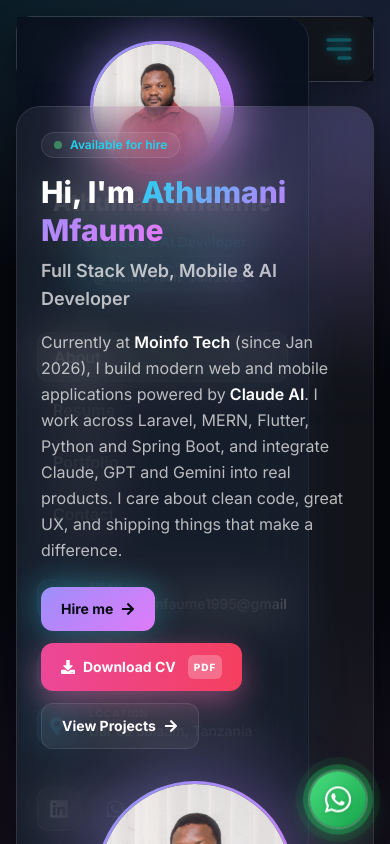
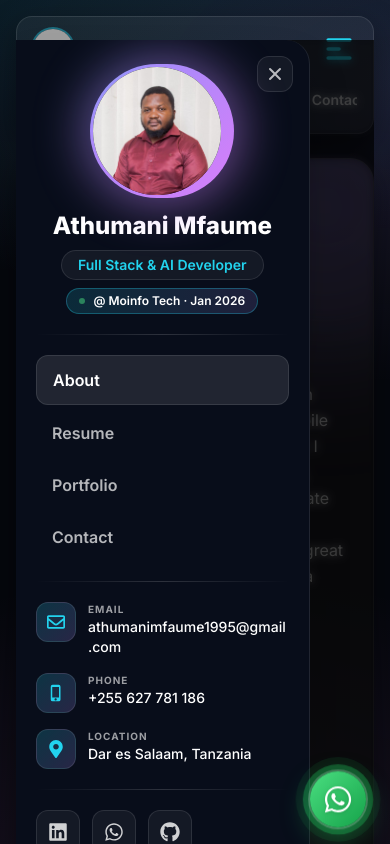
Before and after one commit to athumaniMfaume/athumani-portfolio, a React (Vite) app: page / in a window 390 px wide. Both pictures are taken after a click on the icon 339 px from the left and 49 px from the top of the page. Shown: the top 844 px of the page. Built offline with nearby package versions, Linux system fonts and the light colour scheme; grey boxes are pictures that could not be loaded.

Commit message:
change mobile view

```diff
--- a/src/components/Navbar.jsx
+++ b/src/components/Navbar.jsx
@@ -1,6 +1,6 @@
 import React, { useState } from 'react'
 import { NavLink } from 'react-router-dom'
-import { HiMenuAlt3, HiMenuAlt1 } from 'react-icons/hi'
+import { HiMenuAlt1 } from 'react-icons/hi'
 import logo from '../assets/logo.jpg'
 import { ResponsiveMenu } from './ResponsiveMenu'
 
@@ -16,6 +16,7 @@ export const Navbar = () => {
   const toggle = () => setOpen(!open)
 
   return (
+    <>
       <div className='glass rounded-2xl px-4 md:px-6 py-3'>
         {/* Desktop */}
         <nav className='hidden md:flex items-center justify-between'>
@@ -55,7 +56,8 @@ export const Navbar = () => {
         </nav>
 
         {/* Mobile */}
-      <div className='flex md:hidden justify-between items-center'>
+        <div className='flex md:hidden flex-col gap-3'>
+          <div className='flex justify-between items-center'>
             <div className='flex items-center gap-2'>
               <img
                 src={logo}
@@ -66,13 +68,41 @@ export const Navbar = () => {
                 Athumani<span className='gradient-text'>.dev</span>
               </span>
             </div>
-        {open ? (
-          <HiMenuAlt3 className='text-accent-cyan w-9 h-9 cursor-pointer' onClick={toggle} />
-        ) : (
-          <HiMenuAlt1 className='text-accent-cyan w-9 h-9 cursor-pointer' onClick={toggle} />
+            <HiMenuAlt1
+              className='text-accent-cyan w-9 h-9 cursor-pointer'
+              onClick={() => setOpen(true)}
+            />
+          </div>
+          <ul className='flex items-center gap-1 overflow-x-auto pb-0.5'>
+            {links.map((l) => (
+              <NavLink
+                key={l.to}
+                to={l.to}
+                end={l.to === '/'}
+                className={({ isActive }) =>
+                  `relative whitespace-nowrap px-4 py-2 rounded-xl text-sm font-semibold transition ${
+                    isActive
+                      ? 'text-white bg-white/5 border border-white/10'
+                      : 'text-white/70 hover:text-white hover:bg-white/5'
+                  }`
+                }
+              >
+                {({ isActive }) => (
+                  <>
+                    {l.label}
+                    {isActive && (
+                      <span className='absolute -bottom-0.5 left-1/2 -translate-x-1/2 h-0.5 w-6 rounded-full bg-accent-gradient'></span>
                     )}
+                  </>
+                )}
+              </NavLink>
+            ))}
+          </ul>
         </div>
+      </div>
+
+      {/* Rendered outside glass to avoid backdrop-filter stacking context */}
       <ResponsiveMenu open={open} setOpen={setOpen} />
-    </div>
+    </>
   )
 }
--- a/src/components/ResponsiveMenu.jsx
+++ b/src/components/ResponsiveMenu.jsx
@@ -8,6 +8,7 @@ import {
   FaWhatsapp,
 } from 'react-icons/fa'
 import { MdOutlinePhoneIphone } from 'react-icons/md'
+import { HiX } from 'react-icons/hi'
 import { NavLink } from 'react-router-dom'
 
 const links = [
@@ -23,16 +24,25 @@ export const ResponsiveMenu = ({ open, setOpen }) => {
       {/* backdrop */}
       <div
         onClick={() => setOpen(false)}
-        className={`fixed inset-0 z-30 bg-black/60 backdrop-blur-sm md:hidden transition-opacity ${
+        className={`fixed inset-0 z-[100] bg-black/70 backdrop-blur-sm md:hidden transition-opacity duration-300 ${
           open ? 'opacity-100' : 'opacity-0 pointer-events-none'
         }`}
       />
       {/* drawer */}
       <div
-        className={`fixed top-0 left-0 bottom-0 z-40 flex h-screen w-[82%] max-w-sm flex-col bg-ink-900/95 backdrop-blur-xl border-r border-white/10 px-5 pb-6 pt-6 md:hidden rounded-r-3xl shadow-2xl transition-transform duration-300 ${
+        className={`fixed top-0 left-0 bottom-0 z-[110] flex h-screen w-[82%] max-w-sm flex-col bg-[#080d1a] border-r border-white/10 px-5 pb-6 pt-6 md:hidden rounded-r-3xl shadow-2xl transition-transform duration-300 ease-in-out ${
           open ? 'translate-x-0' : '-translate-x-full'
         } overflow-y-auto`}
       >
+        {/* Close button */}
+        <button
+          onClick={() => setOpen(false)}
+          className='absolute top-4 right-4 h-9 w-9 grid place-items-center rounded-xl bg-white/5 border border-white/10 text-white/70 hover:text-white hover:border-accent-cyan/60 transition'
+          aria-label='Close menu'
+        >
+          <HiX className='w-5 h-5' />
+        </button>
+
         {/* Profile */}
         <div className='flex flex-col items-center text-center'>
           <div className='relative w-36'>
```
Lines whose indentation alone changed are shown as unchanged.
